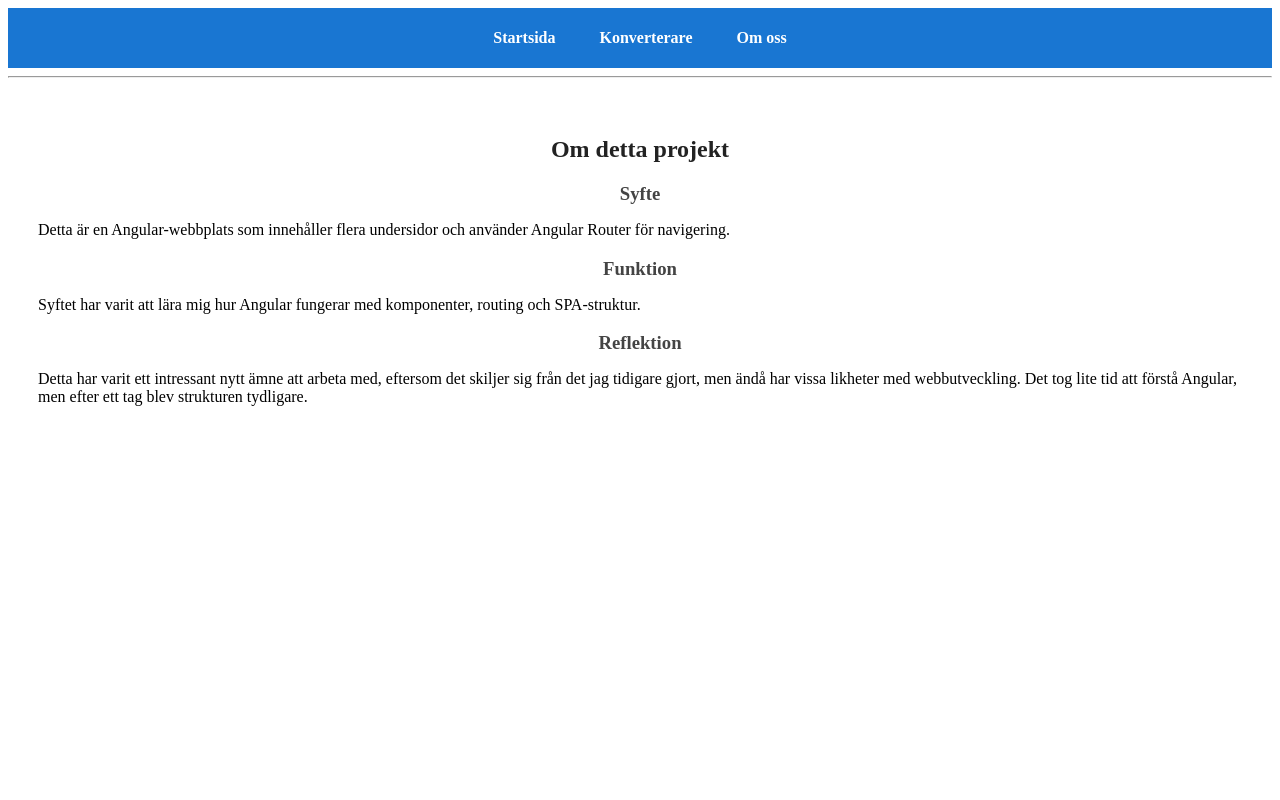
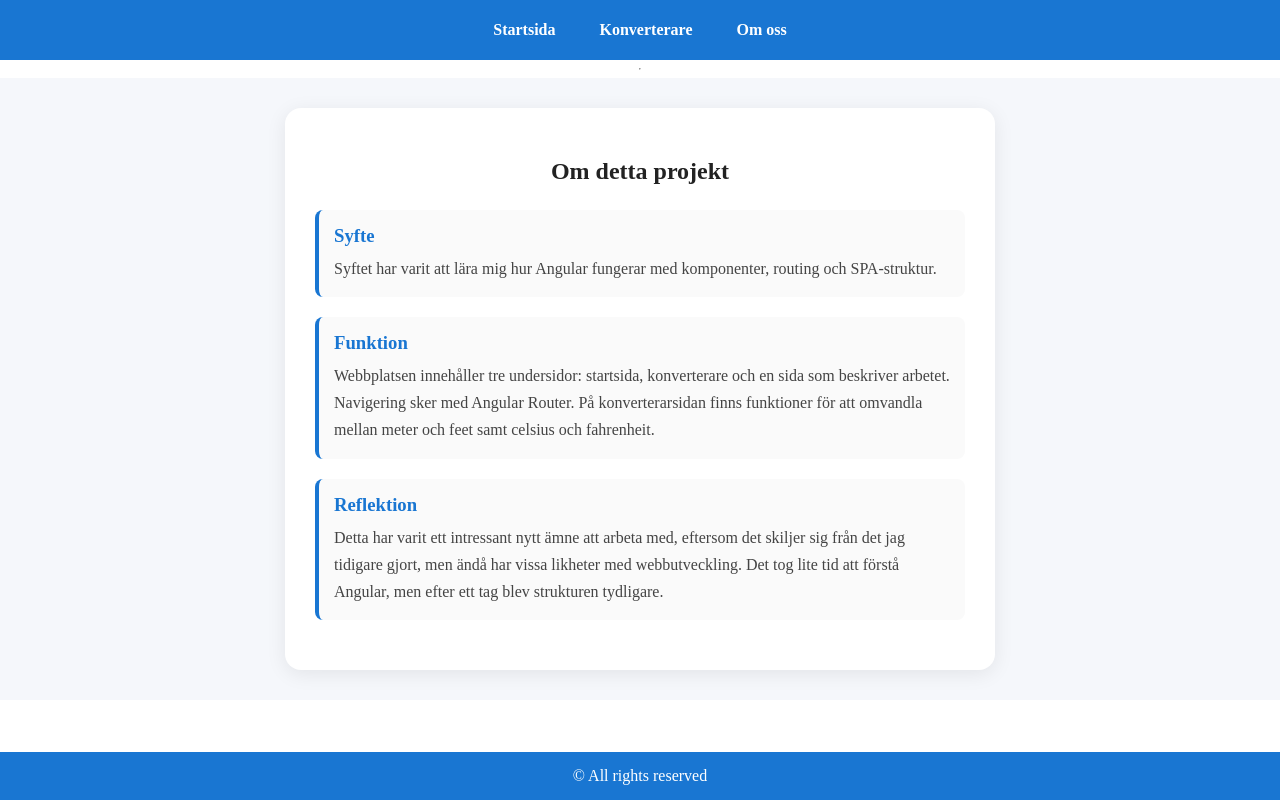
Before and after one commit to aliatwood/Typescript-laboration3, an Angular app in the folder labb3/: page /om in a window 1280 px wide. Built offline with nearby package versions, Linux system fonts and the light colour scheme.

Commit message:
uppdatera alla css
Styleade till alla undersidor och la till stil för header och footer i appcss

```diff
--- a/labb3/src/app/app.css
+++ b/labb3/src/app/app.css
@@ -1,3 +1,12 @@
+:host {
+  display: flex;
+  flex-direction: column;
+  min-height: 100vh;
+}
+
+.footer {
+  margin-top: auto;
+}
 body {
   margin: 0;
   padding: 0;
@@ -21,3 +30,33 @@ nav a {
 nav a:hover {
   background: rgba(255, 255, 255, 0.2);
 }
+
+header, .footer {
+  background-color: #1976d2; /* samma blå som Angular-stil */
+  color: white;
+  padding: 15px;
+  text-align: center;
+}
+
+@media (max-width: 1023px) {
+  nav {
+    gap: 12px;
+    padding: 12px;
+  }
+}
+
+@media (max-width: 600px) {
+  nav {
+    flex-direction: column;
+    align-items: center;
+    gap: 8px;
+    padding: 12px;
+  }
+
+  nav a {
+    width: 80%;
+    text-align: center;
+    padding: 10px;
+    background: rgba(255, 255, 255, 0.1);
+  }
+}
--- a/labb3/src/app/app.html
+++ b/labb3/src/app/app.html
@@ -1,9 +1,13 @@
 <nav class="nav">
-  <a routerLink="">Startsida</a>
-  <a routerLink="konverterare">Konverterare</a>
-  <a routerLink="om">Om oss</a>
+  <a routerLink="/">Startsida</a>
+  <a routerLink="/konverterare">Konverterare</a>
+  <a routerLink="/om">Om oss</a>
 </nav>
 
 <hr />
 
 <router-outlet></router-outlet>
+
+<footer class="footer">
+  © All rights reserved
+</footer>
--- a/labb3/src/app/app.ts
+++ b/labb3/src/app/app.ts
@@ -1,9 +1,9 @@
 import { Component, signal } from '@angular/core';
-import { RouterOutlet } from '@angular/router';
+import { RouterOutlet, RouterLink } from '@angular/router';
 
 @Component({
   selector: 'app-root',
-  imports: [RouterOutlet],
+  imports: [RouterOutlet, RouterLink],
   templateUrl: './app.html',
   styleUrl: './app.css'
 })
--- a/labb3/src/app/sidor/konverterare/konverterare.css
+++ b/labb3/src/app/sidor/konverterare/konverterare.css
@@ -1,69 +1,64 @@
-:host {
-  display: flex;
-  justify-content: center;
-  padding: 30px;
-}
-
-.container {
+h2 {
   text-align: center;
-  max-width: 400px;
-  background: #ffffff;
-  padding: 30px;
-  border-radius: 16px;
-  box-shadow: 0 4px 20px rgba(0, 0, 0, 0.08);
-}
-
-h2 {
   margin-bottom: 20px;
-  color: #222;
 }
 
 h3 {
-  color: #444;
-  margin-bottom: 12px;
+  text-align: center;
+  margin-top: 20px;
 }
 
-.pair {
-  display: flex;
-  align-items: center;
-  justify-content: center;
-  gap: 10px;
-  margin-bottom: 8px;
+.section {
+  max-width: 600px;
+  margin: 20px auto;
+  padding: 20px;
+
+  border: 2px solid #ddd;
+  border-radius: 12px;
+  background-color: #f9f9f9;
+
+  box-shadow: 0 2px 8px rgba(0, 0, 0, 0.05);
 }
 
-.pair input {
+.row {
+  display: flex;
+  justify-content: center;
+  align-items: center;
+  gap: 10px;
+
+  margin: 12px 0;
+}
+
+input {
   padding: 10px;
-  width: 140px;
+  width: 160px;
+
   border: 1px solid #ccc;
   border-radius: 6px;
+
   font-size: 14px;
 }
 
-.pair button {
+button {
   padding: 10px 14px;
+
   border: none;
-  background: #1976d2;
+  border-radius: 6px;
+
+  background-color: #4a6cf7;
   color: white;
-  border-radius: 6px;
+
   cursor: pointer;
-  font-size: 14px;
-  white-space: nowrap;
+  transition: 0.2s ease;
 }
 
-.pair button:hover {
-  background: #125aa0;
-}
-
-.result {
-  font-size: 16px;
-  color: #1976d2;
-  font-weight: bold;
-  margin-bottom: 16px;
+button:hover {
+  background-color: #3657d6;
 }
 
 hr {
-  margin: 25px auto;
-  width: 80%;
+  max-width: 600px;
+  margin: 30px auto;
   border: none;
-  border-top: 1px solid #eee;
+  border-top: 1px solid #ddd;
 }
--- a/labb3/src/app/sidor/konverterare/konverterare.html
+++ b/labb3/src/app/sidor/konverterare/konverterare.html
@@ -1,31 +1,31 @@
-<div class="container">
-  <h2>Konverterare</h2>
+<h2>Konverterare</h2>
 
+<div class="section">
   <h3>Meter ↔ Feet</h3>
-  <div class="pair">
+
+  <div class="row">
     <input type="number" [(ngModel)]="meter" placeholder="Meter">
     <button (click)="meterToFeet()">→ Feet</button>
   </div>
-  <p class="result" *ngIf="feetResult">{{ feetResult }} feet</p>
 
-  <div class="pair">
+  <div class="row">
     <input type="number" [(ngModel)]="feet" placeholder="Feet">
     <button (click)="feetToMeter()">→ Meter</button>
   </div>
-  <p class="result" *ngIf="meterResult">{{ meterResult }} meter</p>
+</div>
 
-  <hr>
+<hr>
 
+<div class="section">
   <h3>Celsius ↔ Fahrenheit</h3>
-  <div class="pair">
+
+  <div class="row">
     <input type="number" [(ngModel)]="celsius" placeholder="Celsius">
     <button (click)="celsiusToFahrenheit()">→ Fahrenheit</button>
   </div>
-  <p class="result" *ngIf="fahrenheitResult">{{ fahrenheitResult }} °F</p>
 
-  <div class="pair">
+  <div class="row">
     <input type="number" [(ngModel)]="fahrenheit" placeholder="Fahrenheit">
     <button (click)="fahrenheitToCelsius()">→ Celsius</button>
   </div>
-  <p class="result" *ngIf="celsiusResult">{{ celsiusResult }} °C</p>
 </div>
--- a/labb3/src/app/sidor/om/om.css
+++ b/labb3/src/app/sidor/om/om.css
@@ -2,72 +2,39 @@
   display: flex;
   justify-content: center;
   padding: 30px;
+  background: #f5f7fb;
 }
 
-.container {
-  text-align: center;
-  max-width: 400px;
+.content {
+  max-width: 650px;
   background: #ffffff;
   padding: 30px;
   border-radius: 16px;
   box-shadow: 0 4px 20px rgba(0, 0, 0, 0.08);
 }
 
-h2, h3 {
+h2 {
   text-align: center;
-}
-
-h2 {
-  margin-bottom: 20px;
+  margin-bottom: 25px;
   color: #222;
 }
 
-h3 {
-  color: #444;
-  margin-bottom: 12px;
+.block {
+  margin-bottom: 20px;
+  padding: 15px;
+  border-left: 4px solid #1976d2;
+  background: #fafafa;
+  border-radius: 8px;
 }
 
-.pair {
-  display: flex;
-  align-items: center;
-  justify-content: center;
-  gap: 10px;
+h3 {
+  color: #1976d2;
   margin-bottom: 8px;
+  margin-top: 0;
 }
 
-.pair input {
-  padding: 10px;
-  width: 140px;
-  border: 1px solid #ccc;
-  border-radius: 6px;
-  font-size: 14px;
+p {
+  color: #444;
+  line-height: 1.7;
+  margin: 0;
 }
-
-.pair button {
-  padding: 10px 14px;
-  border: none;
-  background: #1976d2;
-  color: white;
-  border-radius: 6px;
-  cursor: pointer;
-  font-size: 14px;
-  white-space: nowrap;
-}
-
-.pair button:hover {
-  background: #125aa0;
-}
-
-.result {
-  font-size: 16px;
-  color: #1976d2;
-  font-weight: bold;
-  margin-bottom: 16px;
-}
-
-hr {
-  margin: 25px auto;
-  width: 80%;
-  border: none;
-  border-top: 1px solid #eee;
-}
--- a/labb3/src/app/sidor/om/om.html
+++ b/labb3/src/app/sidor/om/om.html
@@ -2,21 +2,28 @@
 
   <h2>Om detta projekt</h2>
 
+  <div class="block">
     <h3>Syfte</h3>
-<p>
-Detta är en Angular-webbplats som innehåller flera undersidor och använder Angular Router för navigering.
-</p>
-
-<h3>Funktion</h3>
     <p>
       Syftet har varit att lära mig hur Angular fungerar med komponenter, routing och SPA-struktur.
     </p>
+  </div>
 
+  <div class="block">
+    <h3>Funktion</h3>
+    <p>
+      Webbplatsen innehåller tre undersidor: startsida, konverterare och en sida som beskriver arbetet.
+      Navigering sker med Angular Router. På konverterarsidan finns funktioner för att omvandla mellan meter och feet samt celsius och fahrenheit.
+    </p>
+  </div>
+
+  <div class="block">
     <h3>Reflektion</h3>
     <p>
       Detta har varit ett intressant nytt ämne att arbeta med, eftersom det skiljer sig från det jag tidigare gjort,
       men ändå har vissa likheter med webbutveckling. Det tog lite tid att förstå Angular,
       men efter ett tag blev strukturen tydligare.
     </p>
+  </div>
 
 </div>
--- a/labb3/src/styles.css
+++ b/labb3/src/styles.css
@@ -1 +1,4 @@
-/* You can add global styles to this file, and also import other style files */
+body {
+  margin: 0;
+  padding: 0;
+}
```
Lines whose indentation alone changed are shown as unchanged.
